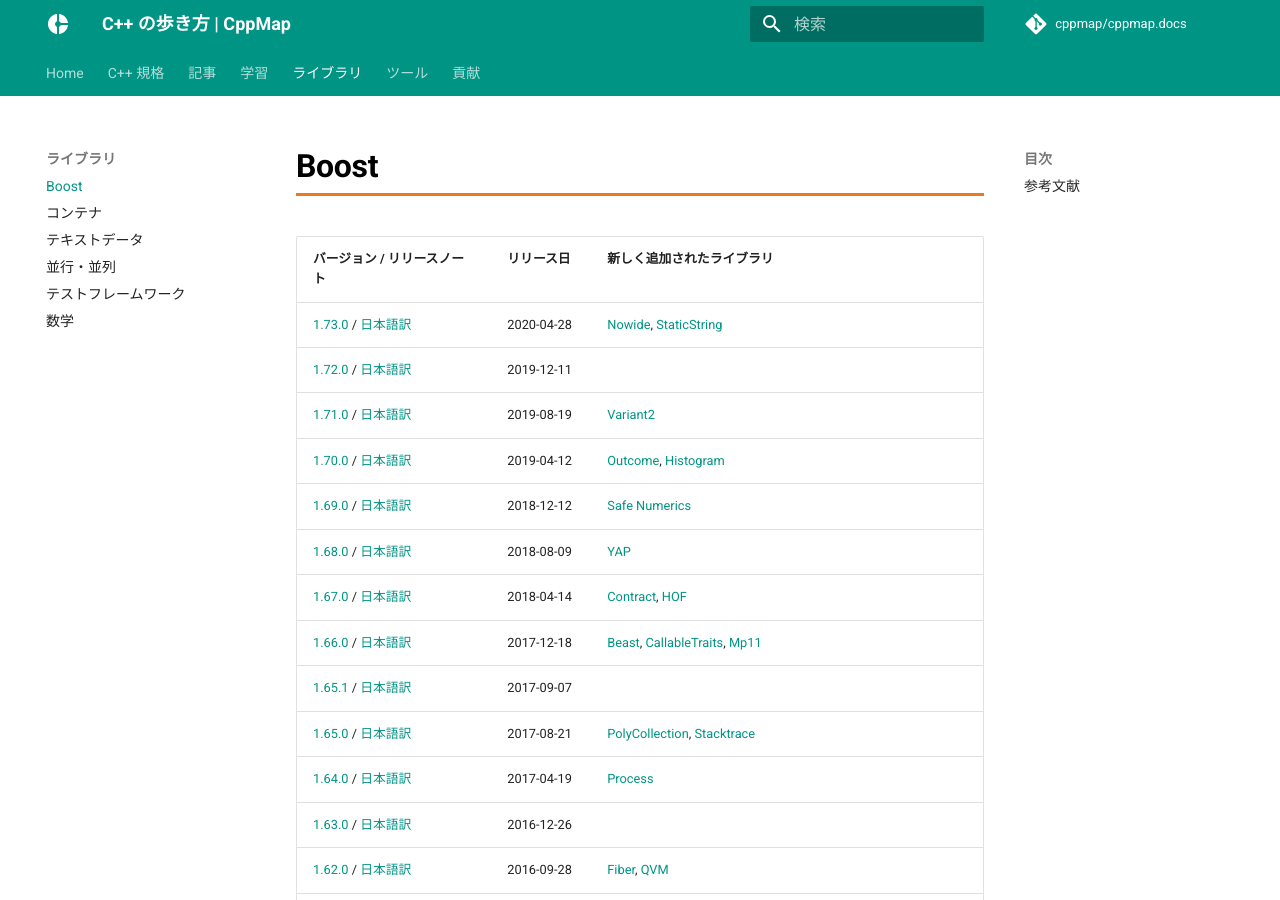
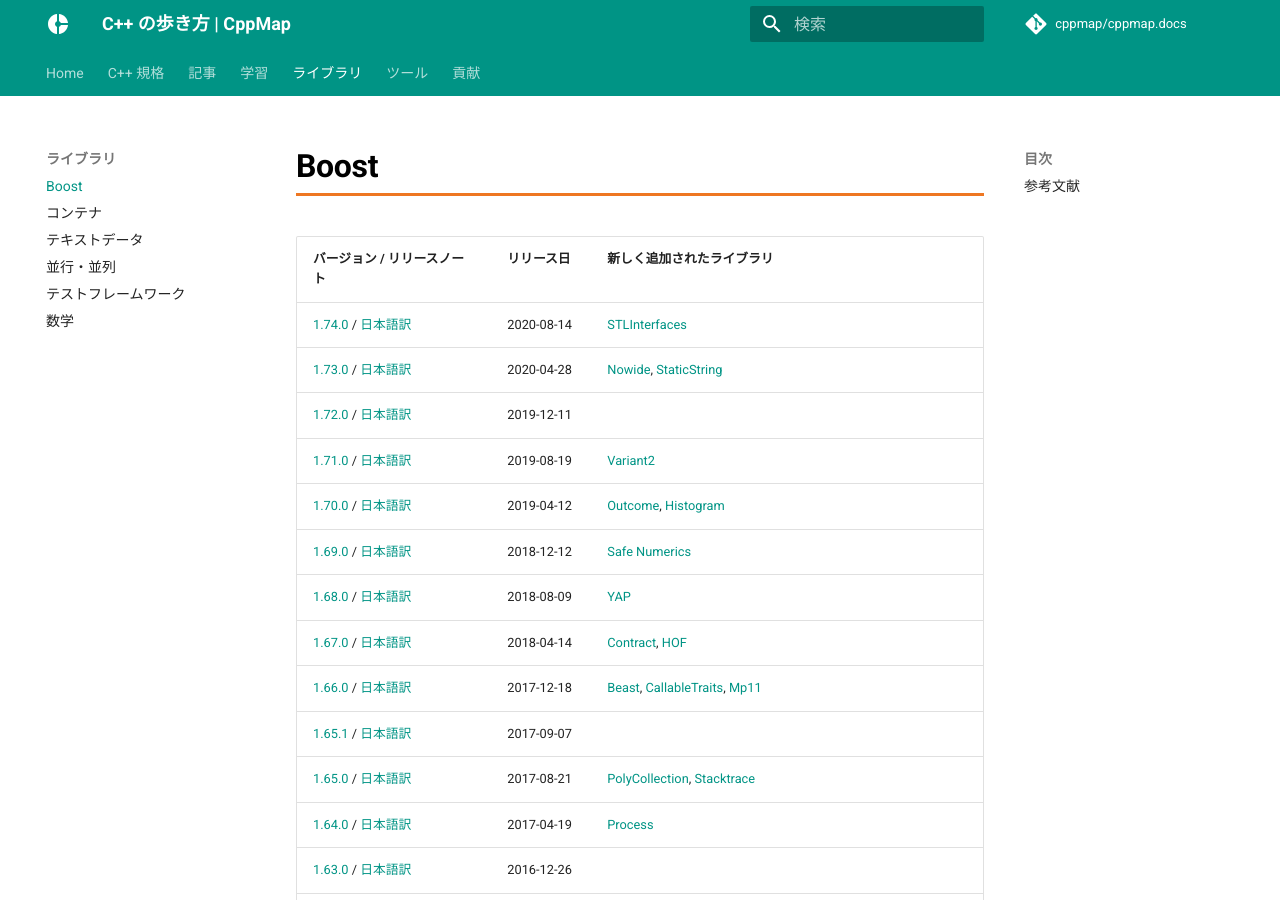
Before and after one commit to cppmap/cppmap.docs, an MkDocs documentation site: the page built from docs/libraries/boost.md, in a window 1280 px wide and 900 px high. Built offline with MkDocs 1.6.1 and Material for MkDocs 9.7.7, drawn with Linux system fonts in a browser that asks for light colours; nearby versions of some CDN libraries; comment, search, counter and statistics services are not loaded.

Commit message:
Update boost.md

```diff
--- a/docs/libraries/boost.md
+++ b/docs/libraries/boost.md
@@ -4,6 +4,7 @@
 
 | バージョン / リリースノート                                                                                                                    | リリース日      | 新しく追加されたライブラリ                                                                                                                                                                                                                                                                                                                                                                                                                                                                                                                                                                                                                                                                                                                                                                                                          |
 |------------------------------------------------------------------------------------------------------------------------------------|------------|------------------------------------------------------------------------------------------------------------------------------------------------------------------------------------------------------------------------------------------------------------------------------------------------------------------------------------------------------------------------------------------------------------------------------------------------------------------------------------------------------------------------------------------------------------------------------------------------------------------------------------------------------------------------------------------------------------------------------------------------------------------------------------------------------------------------|
+| [1.74.0](https://www.boost.org/users/history/version_1_74_0.html) / [日本語訳](https://boostjp.github.io/document/version/1_74_0.html) | 2020-08-14 | [STLInterfaces](https://www.boost.org/libs/stl_interfaces/)                                                                                                                                                                                                                                                                                                                                                                                                                                                                                                                                                                                                                                                                                                                |
 | [1.73.0](https://www.boost.org/users/history/version_1_73_0.html) / [日本語訳](https://boostjp.github.io/document/version/1_73_0.html) | 2020-04-28 | [Nowide](https://www.boost.org/libs/nowide/), [StaticString](https://www.boost.org/libs/static_string/)                                                                                                                                                                                                                                                                                                                                                                                                                                                                                                                                                                                                                                                                                                                |
 | [1.72.0](https://www.boost.org/users/history/version_1_72_0.html) / [日本語訳](https://boostjp.github.io/document/version/1_72_0.html) | 2019-12-11 |                                                                                                                                                                                                                                                                                                                                                                                                                                                                                                                                                                                                                                                                                                                                                                                                                        |
 | [1.71.0](https://www.boost.org/users/history/version_1_71_0.html) / [日本語訳](https://boostjp.github.io/document/version/1_71_0.html) | 2019-08-19 | [Variant2](https://www.boost.org/libs/variant2/)                                                                                                                                                                                                                                                                                                                                                                                                                                                                                                                                                                                                                                                                                                                                                                       |
```
